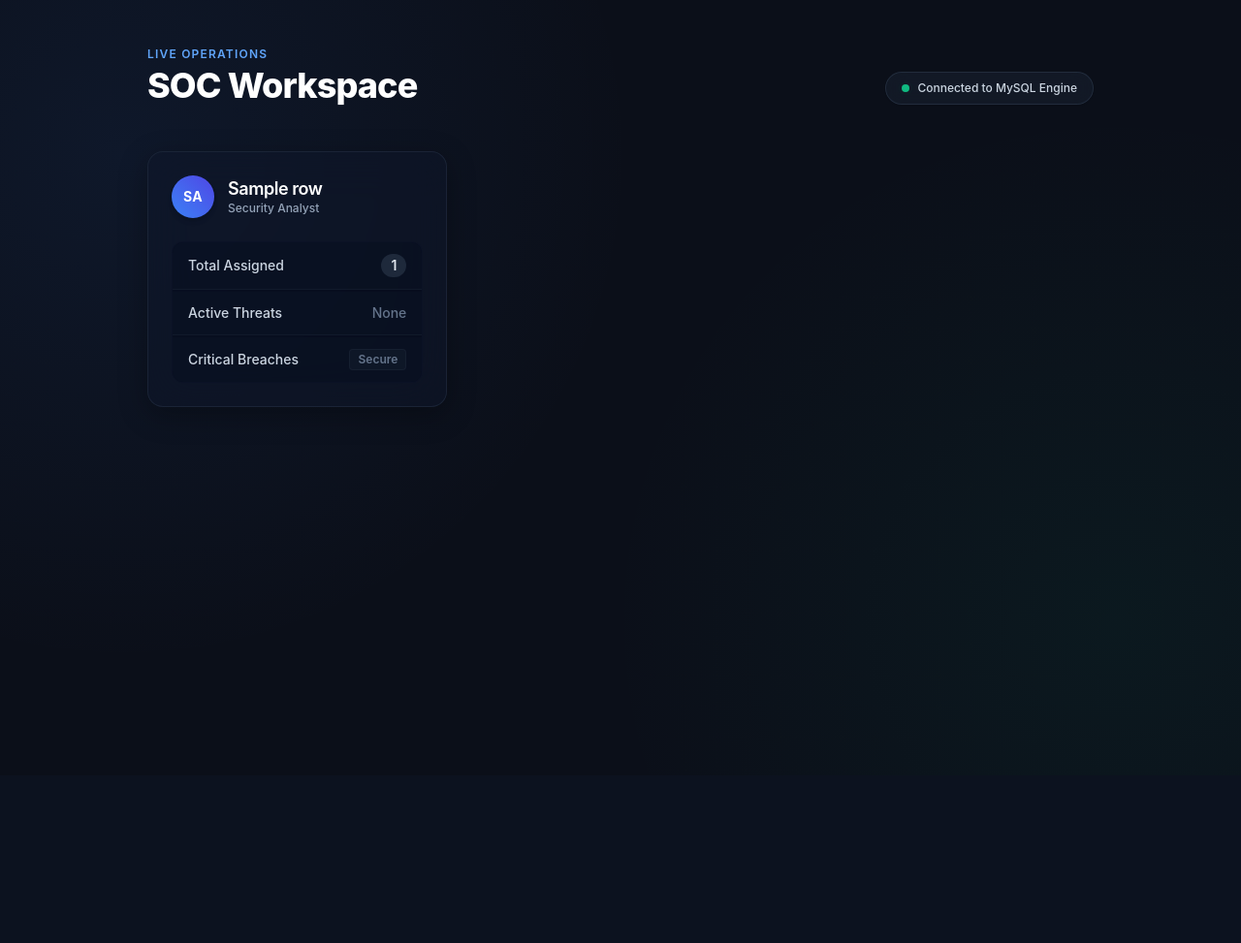
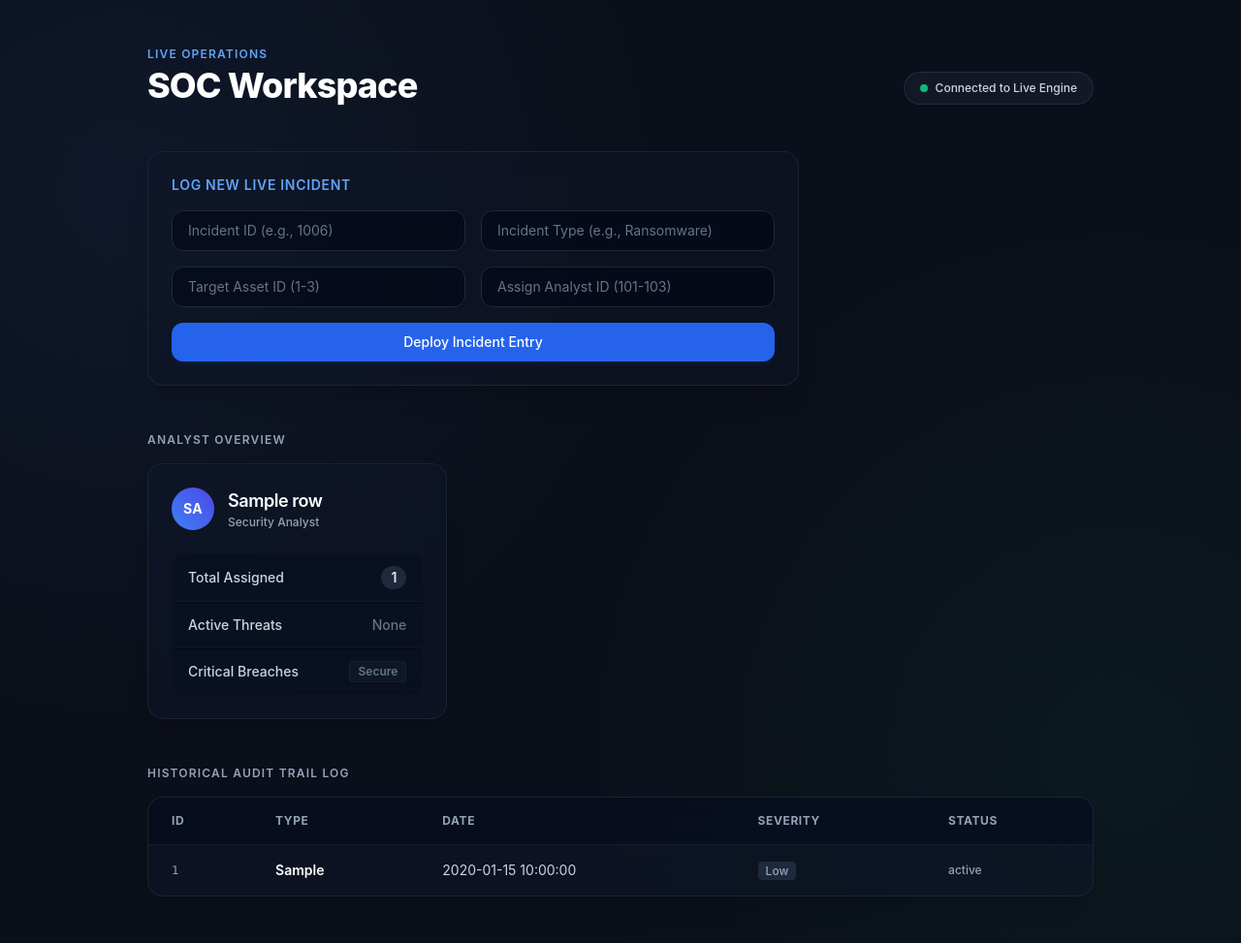
Before and after one commit to Anjaliiipatel/SecOps-Horizon, a Flask app: template templates/dashboard.html in a window 1280 px wide. Shown: the whole page at 97% size. Before the commit the page ends 420 px from the top, so only its background shows below. Run offline with Flask 3, Linux system fonts and the light colour scheme; the template is opened without the code that fills it: most values are stand-ins (such as "Sample title", 1, 10 or a date in 2020); some libraries are stand-ins or nearby versions.

Commit message:
includes deploy incident entry

```diff
--- a/app.py
+++ b/app.py
@@ -1,23 +1,13 @@
-from flask import Flask, render_template
-try:
-    import mysql.connector as mysql_connector  # type: ignore[reportMissingImports]
-except Exception:
-    # Import may fail in some linting/analysis environments where
-    # the mysql-connector-python package is not installed. Defer
-    # raising until runtime so editors don't always error out.
-    mysql_connector = None
+from flask import Flask, render_template, request, redirect, url_for
+import mysql.connector
 
 app = Flask(__name__)
 
 def get_db_connection():
-    if mysql_connector is None:
-        raise RuntimeError(
-            "mysql.connector is not available. Install with: pip install mysql-connector-python"
-        )
-    return mysql_connector.connect(
+    return mysql.connector.connect(
         host="localhost",
-        user="root",                     # You can change to 'tier1_analyst' if configured
-        password="Raider007!", # <-- Update with your real database password
+        user="root",                     # Change to your MySQL user if different
+        password="Raider007!", # <-- Put your real MySQL password here
         database="incident_tracker"
     )
 
@@ -26,13 +16,45 @@ def dashboard():
     conn = get_db_connection()
     cursor = conn.cursor(dictionary=True)
 
-    # Query data directly out of the live dashboard analytics view
+    # Query 1: Fetch the aggregated analyst workload view
     cursor.execute("SELECT * FROM v_analyst_workload_metrics;")
     metrics = cursor.fetchall()
 
+    # Query 2: Fetch the raw, chronological history of all incidents
+    cursor.execute("SELECT * FROM incidents ORDER BY date_detected DESC;")
+    history = cursor.fetchall()
+
     cursor.close()
     conn.close()
-    return render_template('dashboard.html', metrics=metrics)
+
+    # Pass both datasets to the frontend template
+    return render_template('dashboard.html', metrics=metrics, incidents=history)
+
+@app.route('/add_incident', methods=['POST'])
+def add_incident():
+    conn = get_db_connection()
+    cursor = conn.cursor()
+
+    # Securely extract values from the submitted HTML form
+    incident_id = request.form['incident_id']
+    incident_type = request.form['incident_type']
+    asset_id = request.form['asset_id']
+    analyst_id = request.form['analyst_id']
+
+    # Parameterized Query prevents SQL Injection vulnerabilities
+    query = """
+    INSERT INTO incidents (incident_id, incident_type, date_detected, severity, status, asset_id, analyst_id)
+    VALUES (%s, %s, CURDATE(), 'Low', 'Investigating', %s, %s)
+    """
+
+    cursor.execute(query, (incident_id, incident_type, asset_id, analyst_id))
+    conn.commit()  # Saves the changes to the database
+
+    cursor.close()
+    conn.close()
+
+    # Redirect back to the home page to display the freshly added incident
+    return redirect(url_for('dashboard'))
 
 if __name__ == '__main__':
     app.run(debug=True, port=5000)
--- a/templates/dashboard.html
+++ b/templates/dashboard.html
@@ -3,7 +3,7 @@
 <head>
     <meta charset="UTF-8">
     <meta name="viewport" content="width=device-width, initial-scale=1.0">
-    <title>SOC Operations Center</title>
+    <title>SOC Command Center</title>
     <script src="https://cdn.tailwindcss.com"></script>
     <style>
         body {
@@ -29,32 +29,41 @@
                     <span class="animate-ping absolute inline-flex h-full w-full rounded-full bg-emerald-400 opacity-75"></span>
                     <span class="relative inline-flex rounded-full h-2 w-2 bg-emerald-500"></span>
                 </span>
-                Connected to MySQL Engine
+                Connected to Live Engine
             </div>
         </header>
 
+        <section class="mb-12 bg-slate-900/40 backdrop-blur-md border border-slate-800/80 rounded-2xl p-6 shadow-xl max-w-2xl">
+            <h2 class="text-sm font-semibold uppercase tracking-wider text-blue-400 mb-4">Log New Live Incident</h2>
+            <form action="/add_incident" method="POST" class="grid grid-cols-1 sm:grid-cols-2 gap-4">
+                <input type="number" name="incident_id" placeholder="Incident ID (e.g., 1006)" class="bg-slate-950/60 border border-slate-800 rounded-xl px-4 py-2.5 text-sm text-white focus:outline-none focus:border-blue-500 placeholder-slate-500" required>
+                <input type="text" name="incident_type" placeholder="Incident Type (e.g., Ransomware)" class="bg-slate-950/60 border border-slate-800 rounded-xl px-4 py-2.5 text-sm text-white focus:outline-none focus:border-blue-500 placeholder-slate-500" required>
+                <input type="number" name="asset_id" placeholder="Target Asset ID (1-3)" class="bg-slate-950/60 border border-slate-800 rounded-xl px-4 py-2.5 text-sm text-white focus:outline-none focus:border-blue-500 placeholder-slate-500" required>
+                <input type="number" name="analyst_id" placeholder="Assign Analyst ID (101-103)" class="bg-slate-950/60 border border-slate-800 rounded-xl px-4 py-2.5 text-sm text-white focus:outline-none focus:border-blue-500 placeholder-slate-500" required>
+                <button type="submit" class="sm:col-span-2 bg-blue-600 hover:bg-blue-500 text-white text-sm font-medium py-2.5 rounded-xl transition-all shadow-md shadow-blue-600/10">Deploy Incident Entry</button>
+            </form>
+        </section>
+
+        <section class="mb-12">
+            <h2 class="text-xs font-semibold uppercase tracking-widest text-slate-400 mb-4">Analyst Overview</h2>
             <div class="grid grid-cols-1 md:grid-cols-2 lg:grid-cols-3 gap-6">
                 {% for row in metrics %}
-
-            <div class="bg-slate-900/50 backdrop-blur-xl border border-slate-800/80 rounded-2xl p-6 shadow-[0_8px_30px_rgb(0,0,0,0.3)] transition-all duration-300 hover:scale-[1.01]">
-
+                <div class="bg-slate-900/50 backdrop-blur-xl border border-slate-800/80 rounded-2xl p-6 shadow-xl">
                     <div class="flex items-center gap-3.5 mb-6">
-                    <div class="h-11 w-11 rounded-full bg-gradient-to-tr from-blue-500 to-indigo-600 flex items-center justify-center font-bold text-white shadow-md text-sm tracking-wide">
+                        <div class="h-11 w-11 rounded-full bg-gradient-to-tr from-blue-500 to-indigo-600 flex items-center justify-center font-bold text-white text-sm tracking-wide">
                             {{ row.analyst_name[:2].upper() }}
                         </div>
                         <div>
-                        <h3 class="font-semibold text-lg text-white tracking-tight leading-snug">{{ row.analyst_name }}</h3>
+                            <h3 class="font-semibold text-lg text-white tracking-tight">{{ row.analyst_name }}</h3>
                             <p class="text-xs text-slate-400 font-medium">Security Analyst</p>
                         </div>
                     </div>
 
                     <div class="space-y-0.5 rounded-xl bg-slate-950/40 border border-slate-900/60 overflow-hidden">
-
                         <div class="flex items-center justify-between px-4 py-3 bg-slate-900/30 border-b border-slate-800/40">
                             <span class="text-sm text-slate-300 font-medium">Total Assigned</span>
                             <span class="text-sm font-semibold text-slate-200 bg-slate-800 px-2.5 py-0.5 rounded-full">{{ row.total_assigned_incidents }}</span>
                         </div>
-
                         <div class="flex items-center justify-between px-4 py-3 bg-slate-900/30 border-b border-slate-800/40">
                             <span class="text-sm text-slate-300 font-medium">Active Threats</span>
                             <div class="flex items-center gap-2">
@@ -66,7 +75,6 @@
                                 {% endif %}
                             </div>
                         </div>
-
                         <div class="flex items-center justify-between px-4 py-3 bg-slate-900/30">
                             <span class="text-sm text-slate-300 font-medium">Critical Breaches</span>
                             <div class="flex items-center gap-2">
@@ -79,14 +87,50 @@
                                 {% endif %}
                             </div>
                         </div>
-
                     </div>
-
                 </div>
                 {% endfor %}
             </div>
+        </section>
+
+        <section>
+            <h2 class="text-xs font-semibold uppercase tracking-widest text-slate-400 mb-4">Historical Audit Trail Log</h2>
+            <div class="bg-slate-900/50 backdrop-blur-xl border border-slate-800/80 rounded-2xl overflow-hidden shadow-xl">
+                <div class="overflow-x-auto">
+                    <table class="w-full text-left border-collapse">
+                        <thead>
+                            <tr class="bg-slate-950/40 border-b border-slate-800/60 text-xs font-semibold tracking-wider text-slate-400 uppercase">
+                                <th class="px-6 py-4">ID</th>
+                                <th class="px-6 py-4">Type</th>
+                                <th class="px-6 py-4">Date</th>
+                                <th class="px-6 py-4">Severity</th>
+                                <th class="px-6 py-4">Status</th>
+                            </tr>
+                        </thead>
+                        <tbody class="divide-y divide-slate-800/40 text-sm">
+                            {% for incident in incidents %}
+                            <tr class="hover:bg-slate-800/20 transition-colors">
+                                <td class="px-6 py-4 font-mono text-slate-400 text-xs">{{ incident.incident_id }}</td>
+                                <td class="px-6 py-4 font-semibold text-white">{{ incident.incident_type }}</td>
+                                <td class="px-6 py-4 text-slate-300">{{ incident.date_detected }}</td>
+                                <td class="px-6 py-4">
+                                    {% if incident.severity == 'Critical' %}
+                                        <span class="text-xs font-bold px-2 py-0.5 rounded bg-red-500/10 text-red-400 border border-red-500/20">Critical</span>
+                                    {% elif incident.severity == 'Medium' %}
+                                        <span class="text-xs font-medium px-2 py-0.5 rounded bg-amber-500/10 text-amber-400 border border-amber-500/20">Medium</span>
+                                    {% else %}
+                                        <span class="text-xs font-medium px-2 py-0.5 rounded bg-slate-800 text-slate-400">Low</span>
+                                    {% endif %}
+                                </td>
+                                <td class="px-6 py-4 text-xs text-slate-400 font-medium">{{ incident.status }}</td>
+                            </tr>
+                            {% endfor %}
+                        </tbody>
+                    </table>
+                </div>
+            </div>
+        </section>
 
     </div>
-
 </body>
 </html>
```
Lines whose indentation alone changed are shown as unchanged.
